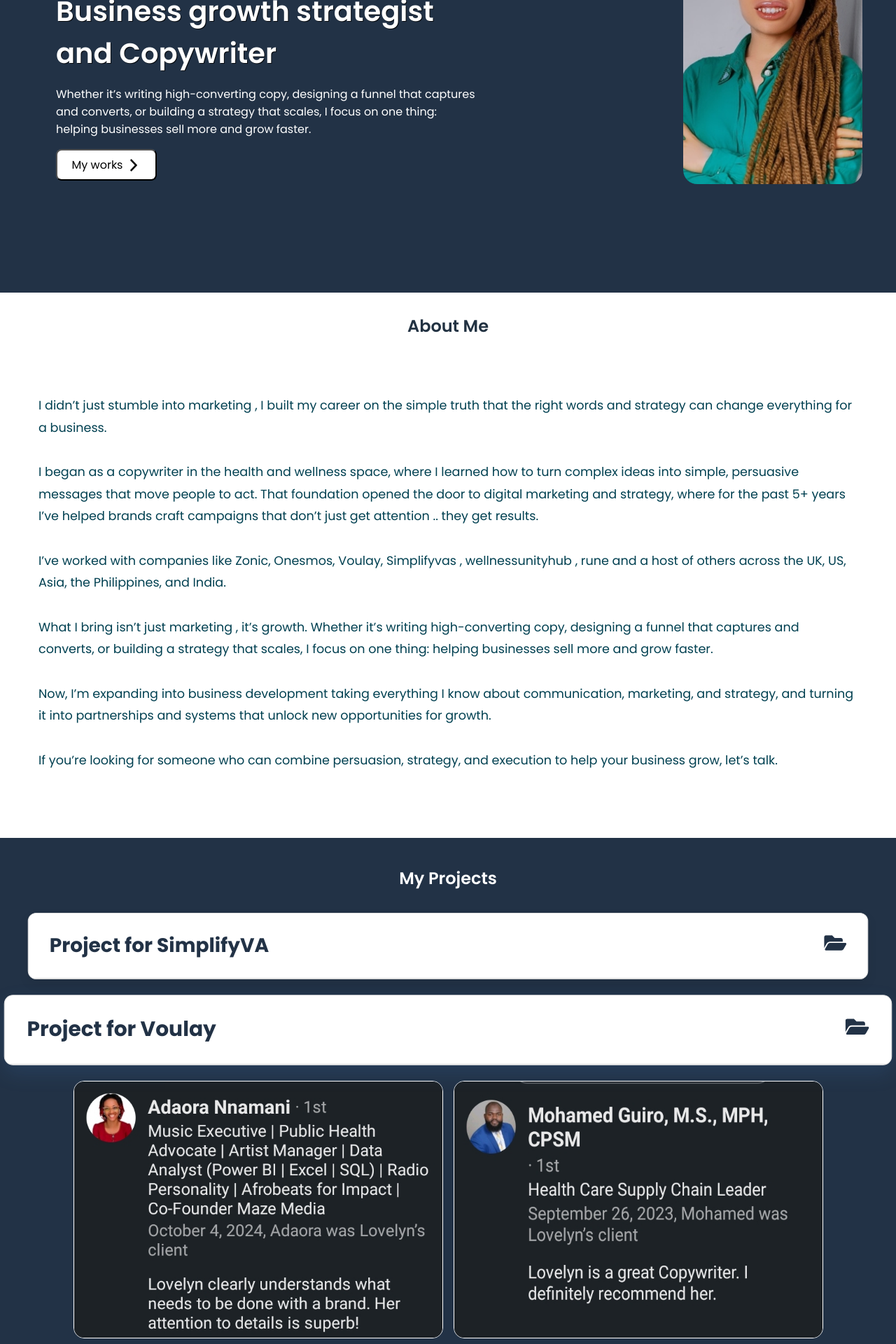
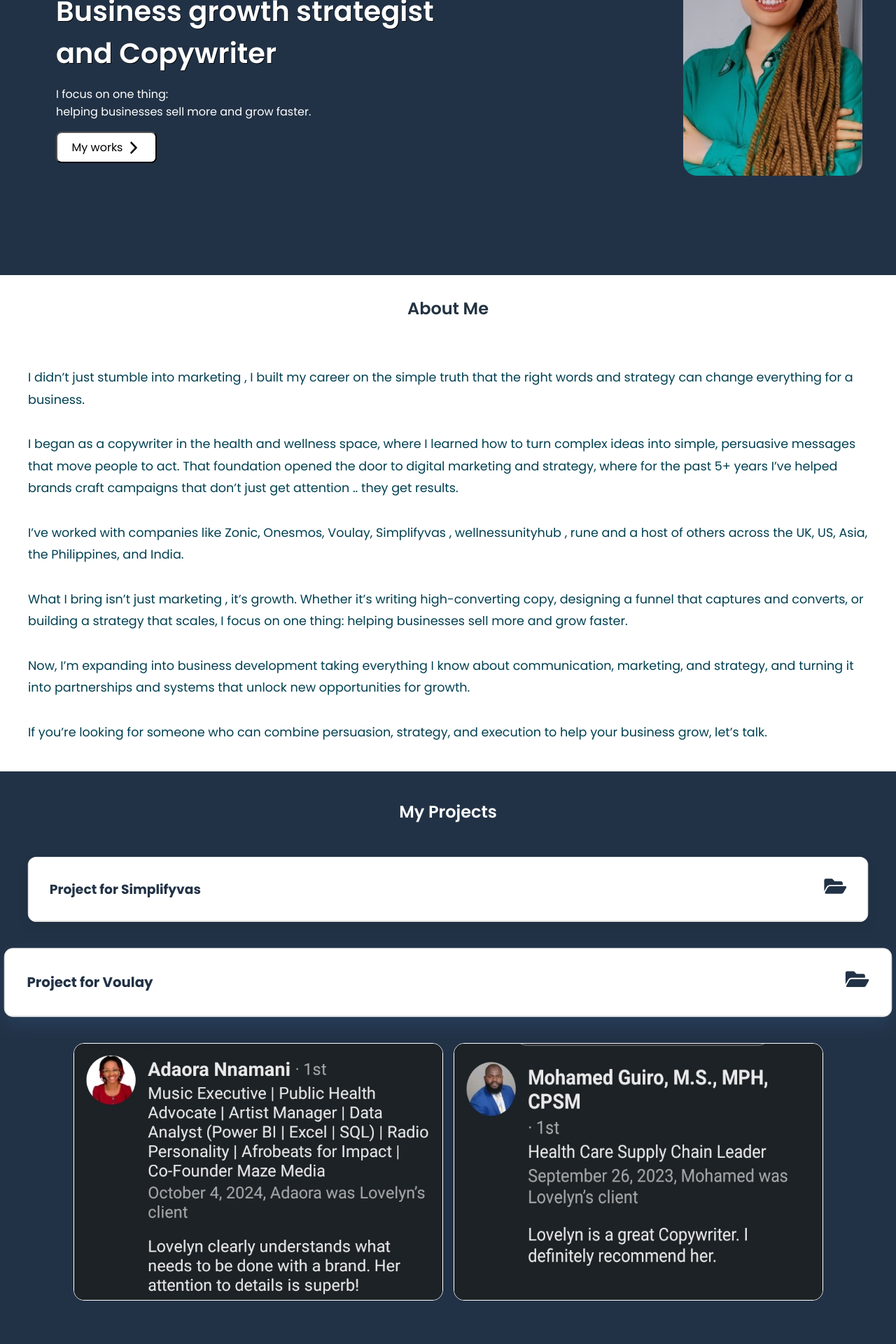
Before and after one commit to Denzel-Ikebudu/owah-lovelyn, a React (Vite) app: page / in a window 1280 px wide. Shown: the part 340-2260 px from the top of the page at 70% size. Built offline with nearby package versions, Linux system fonts and the light colour scheme.

Commit message:
edit nav and hero

```diff
--- a/src/Components/About/About.css
+++ b/src/Components/About/About.css
@@ -10,18 +10,11 @@
     padding-bottom: 1.5rem;
     font-weight: 600;
 }
+
 .about-content{
-    display: flex;
-    justify-content: center;
-    gap: 20px;
-}
-.about-right{
-    border-radius: 2rem;
-    padding: 25px;
-    /* background: #ADD7FF; */
+    padding: 10px;
     font-size: 1.1rem;
     line-height: 1.8;
-    color: #333333;
     width: 100%;
     color: #014051;
 }
@@ -31,3 +24,8 @@
         padding: 15px;
     }
 }
+@media screen and (max-width: 455px){
+    .about{
+        padding: 5px;
+    }
+}
--- a/src/Components/About/About.jsx
+++ b/src/Components/About/About.jsx
@@ -11,8 +11,8 @@ const About = () => {
         <div className='about' id='about-section' data-aos="slide-up">
             <h2>About Me</h2>
 
-            <div className="about-content">
-                <div className="about-right">
+
+                <div className="about-content">
                     <p>
                     I didn’t just stumble into marketing , I built my career on the simple truth
                     that the right words and strategy can change everything for a business. <br /><br />
@@ -32,7 +32,7 @@ const About = () => {
                     If you’re looking for someone who can combine persuasion, strategy, and execution
                      to help your business grow, let’s talk.</p>
                 </div>
-            </div>
+
         </div>
     )
 }
--- a/src/Components/Hero/Hero.css
+++ b/src/Components/Hero/Hero.css
@@ -135,11 +135,12 @@
     display: flex;
     flex-direction: column;
     align-items: center;
-
+    padding:10px;
   }
   .hello{
     font-size: 1rem;
   }
+
   .introContent{
     padding: 0.3rem;
   }
@@ -150,7 +151,9 @@
   .introContent, .introRole{
     font-size: 2rem;
   }
-
+  .more-button{
+    width: 7rem;
+  }
 }
 
 
--- a/src/Components/Hero/Hero.jsx
+++ b/src/Components/Hero/Hero.jsx
@@ -24,9 +24,7 @@ const Hero = () => {
           <span className='introRole'>Business growth strategist <br /> and Copywriter</span>
 
           <p className="introPara">
-            Whether it’s writing high-converting
-            copy, designing a funnel that captures<br /> and converts, or building a strategy that
-            scales, I focus on one thing: <br />helping businesses sell more and grow faster.</p>
+            I focus on one thing: <br />helping businesses sell more and grow faster.</p>
 
           <a href="#projects-section" id='works-button'>
             <button className='more-button'>
--- a/src/Components/Navbar/Navbar.css
+++ b/src/Components/Navbar/Navbar.css
@@ -117,8 +117,18 @@ button img {
         display: block;
         filter: brightness(0) invert(1);
     }
+
         @keyframes slideDown {
             0% { opacity: 0; transform: translateY(-30px); }
             100% { opacity: 1; transform: translateY(0); }
         }
 }
+@media screen and (max-width: 455px){
+    .navbar{
+        padding: 20px 10px;
+    }
+    button{
+        padding: 0.3rem 0.2rem;
+        font-size: 0.8rem;
+    }
+}
--- a/src/Components/Projects/Projects.css
+++ b/src/Components/Projects/Projects.css
@@ -1,8 +1,10 @@
 .project-container {
-    margin: 40px auto;
     padding: 40px;
     color: #333;
     background: #223246;
+    display: flex;
+    flex-direction: column;
+    gap: 15px;
 }
 
 h2{
@@ -47,13 +49,12 @@ h3{
 
 .project-box:hover {
     box-shadow: 0 10px 20px rgba(0, 0, 0, 0.12);
+    color: #ffffffd0;
 }
 
 .project-header  {
     padding: 25px 30px;
-    /* width: 25%;
-    height: 25%; */
-    font-size: 1.5rem;
+    font-size: 1rem;
     font-weight: 700;
     color: #223246;
     background-color: #fff;
@@ -145,12 +146,11 @@ h3{
 
 @media (max-width: 768px) {
     .project-container {
-        margin: 20px auto;
         padding: 15px;
     }
 
     .project-header {
-        font-size: 1.4rem;
+        font-size: 1rem;
         padding: 20px 25px;
     }
 
@@ -159,18 +159,18 @@ h3{
     }
 
     .document-container {
-        flex-direction: column; /* Stack documents vertically on small screens */
+        flex-direction: column;
         gap: 20px;
     }
 
     .each-box {
-        max-width: 100%; /* Take full width */
-        min-width: unset; /* Remove min-width constraint */
+        max-width: 100%;
+        min-width: unset;
         padding: 15px;
     }
 
     .each-box iframe {
-        min-height: 300px; /* Reduce iframe height on small screens */
+        min-height: 300px;
     }
 
     .download-btn {
--- a/src/Components/Projects/Projects.jsx
+++ b/src/Components/Projects/Projects.jsx
@@ -25,11 +25,11 @@ const Projects = () => {
 
       <div className={`project-box ${expandedBox === 'boxA' ? 'expanded' : ''}`}>
         <div className='project-header' onClick={() => handleBoxClick('boxA')}>
-          <h3>Project for SimplifyVA</h3>
+          <h3>Project for Simplifyvas</h3>
           <FaFolderOpen size={32} color="#223246" style={{ marginBottom: '8px' }} />
         </div>
         <div className='project-content'>
-          <p>Here's a detailed report on the work I did for SimplifyVA company. <br />
+          <p>Here's a detailed report on the work I did for Simplifyvas company. <br />
             Click to view or download the documents .</p>
             <div className="document-container">
               {expandedBox === 'boxA' && (
@@ -37,19 +37,19 @@ const Projects = () => {
                   <div className='each-box'>
                     <iframe src={project1} title="" />
                     <a href={voulay1} download className="download-btn">
-                      Download Case Study
+                      Download
                     </a>
                   </div>
                   <div className='each-box'>
                     <iframe src={project2} title="" />
                     <a href={voulay1} download className="download-btn">
-                      Download Case Study
+                      Download
                     </a>
                   </div>
                   <div className='each-box'>
                     <iframe src={project5} title="" />
                     <a href={voulay1} download className="download-btn">
-                      Download Case Study
+                      Download
                     </a>
                   </div>
                 </>
@@ -74,13 +74,13 @@ const Projects = () => {
                 <div className='each-box'>
                   <iframe src={voulay1} title="Voulay Case Study" />
                   <a href={voulay1} download className="download-btn">
-                    Download Case Study
+                    Download
                   </a>
                 </div>
                 <div className='each-box'>
                   <iframe src={voulay2} title="Company B Case Study" />
                   <a href={voulay2} download className="download-btn">
-                    Download Case Study
+                    Download
                   </a>
                 </div>
               </>
```
